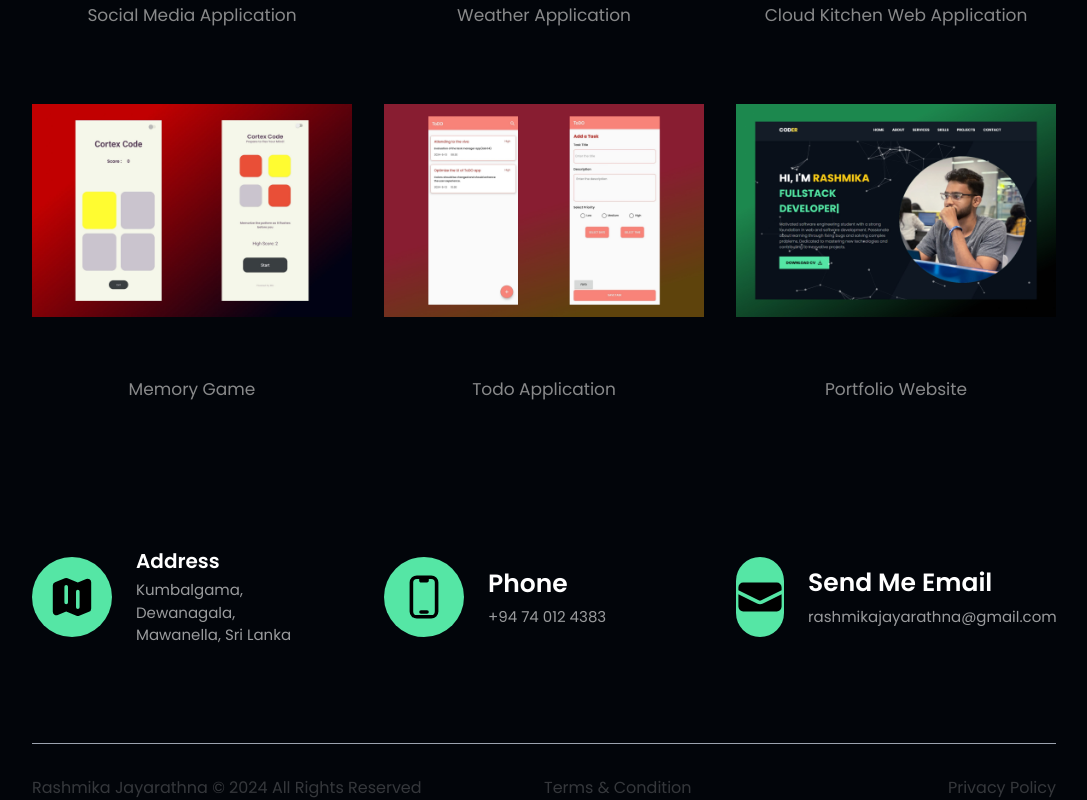
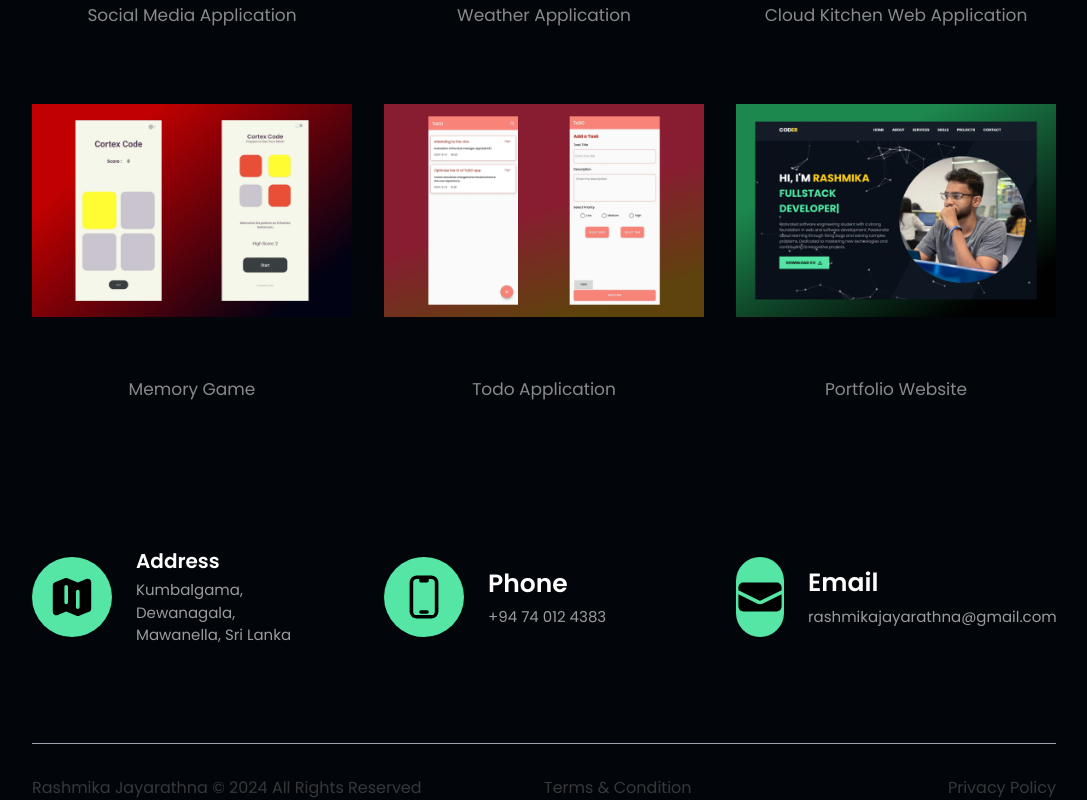
Before and after one commit to Rashmika-Jayarathna/portfolio, a Next.js app: page / in a window 1280 px wide. Shown: the part 4857-5657 px from the top of the page, without its empty margins (96-1183 px from the left). Built offline with nearby package versions, Linux system fonts and the light colour scheme.

Commit message:
Fixed footer email ui issue

```diff
--- a/components/Footer.tsx
+++ b/components/Footer.tsx
@@ -42,7 +42,7 @@ const Footer = () => {
           </div>
           <div>
             <h1 className="text-[25px] mb-[0.2rem] font-semibold text-white ">
-              Send Me Email
+              Email
             </h1>
             <a
               href="mailto:rashmikajayarathna@gmail.com"
```
